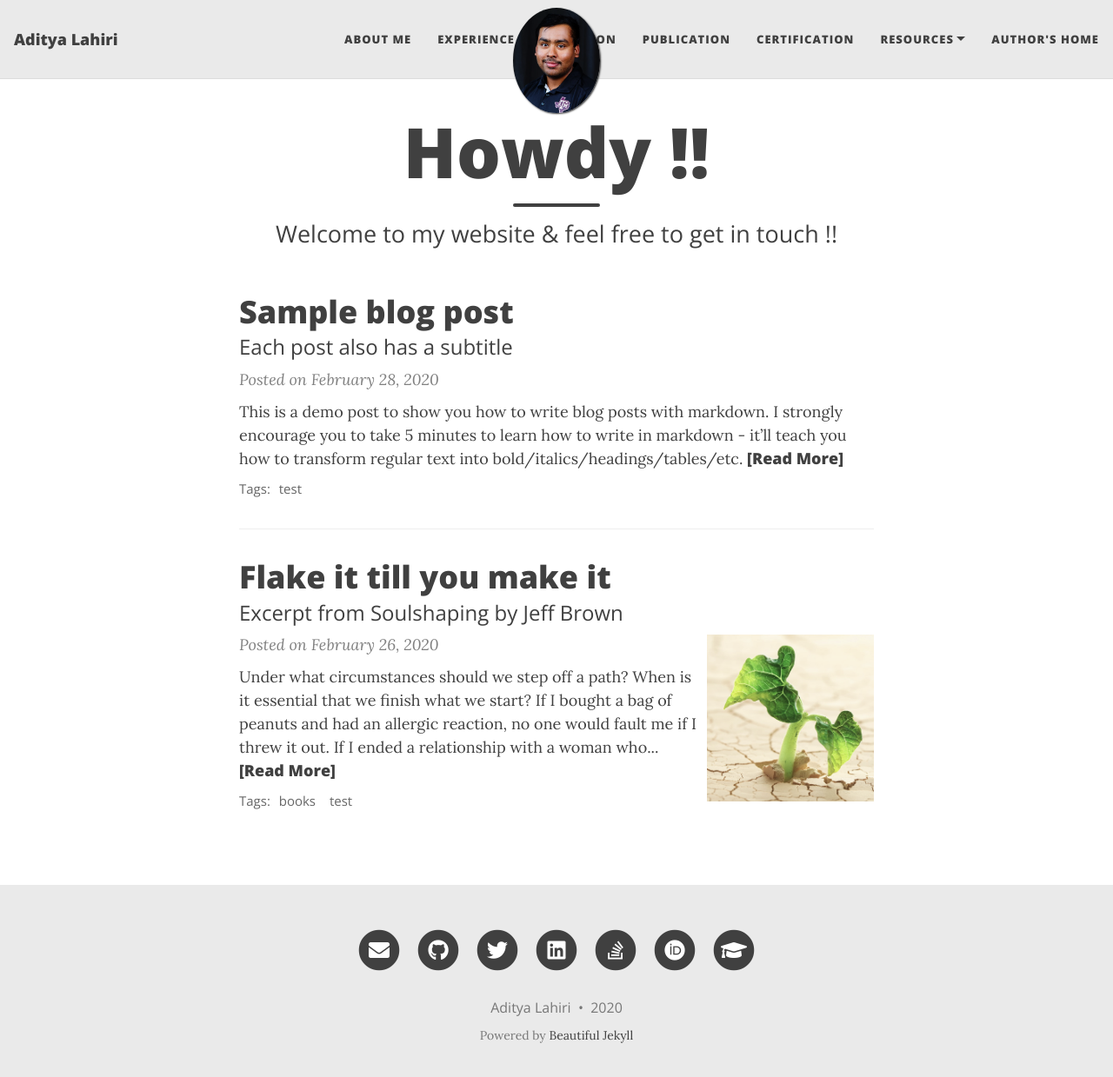
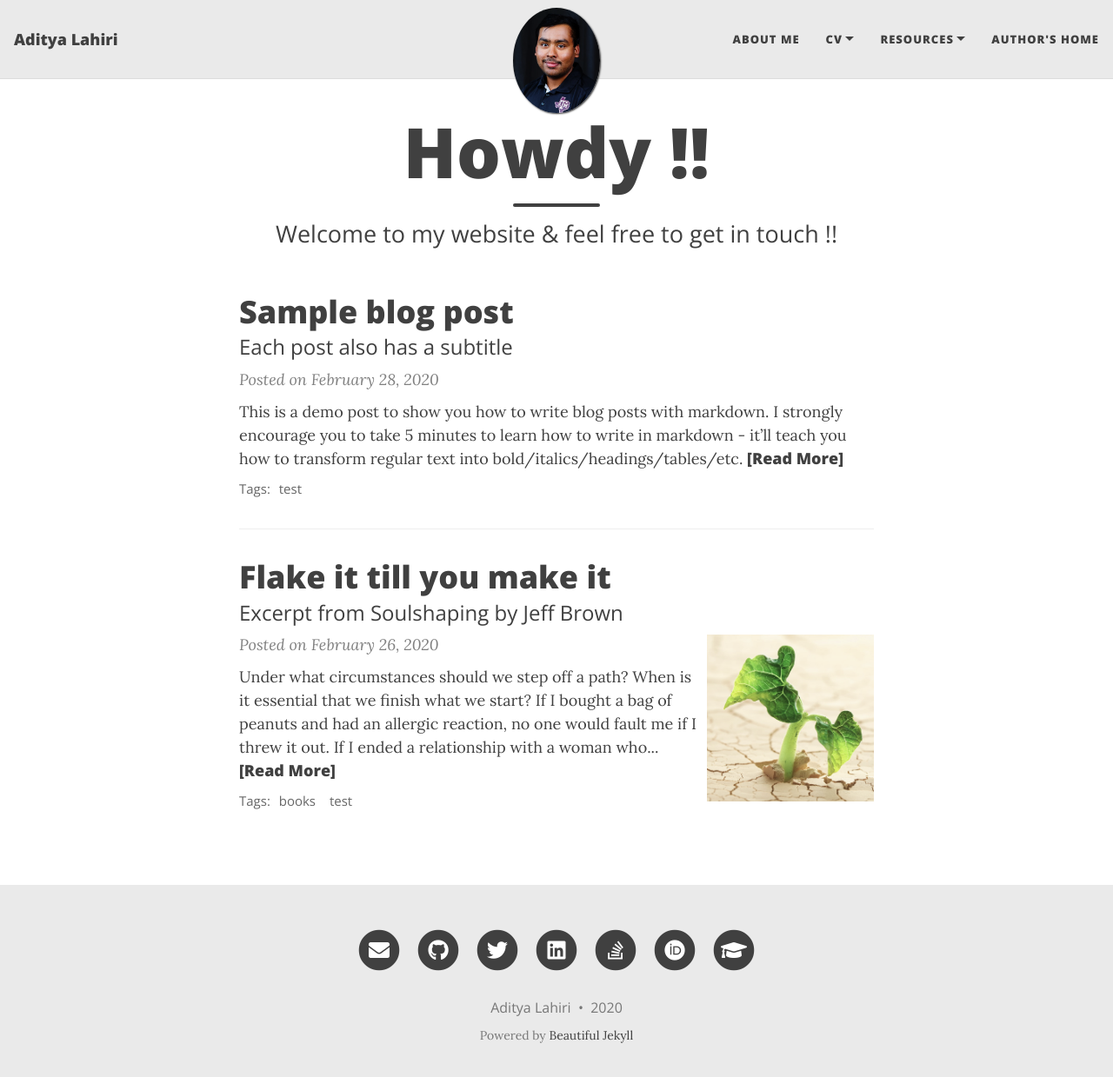
Before and after one commit to adilahiri/adilahiri.github.io, a Jekyll site: the page built from index.html, in a window 1280 px wide and 1252 px high. Shown: the top 1239 px of the window at 87% size. Built offline with Jekyll 4.4.1, drawn with Linux system fonts in a browser that asks for light colours; nearby versions of some CDN libraries; the list of posts is cut into pages by our own code; some of the changed lines change nothing that is shown.

Commit message:
Update _config.yml

```diff
--- a/_config.yml
+++ b/_config.yml
@@ -15,10 +15,12 @@
 
 navbar-links:
   About Me: "aboutme"
-  Experience:
-  Education:
-  Publication:
-  Certification:
+  CV:
+    - Experience:
+    - Education:
+    - Projects:
+    - Publications:
+    - Certifications:
   Resources:
     - Beautiful Jekyll: "https://beautifuljekyll.com"
     - Learn markdown: "https://www.markdowntutorial.com/"
```
